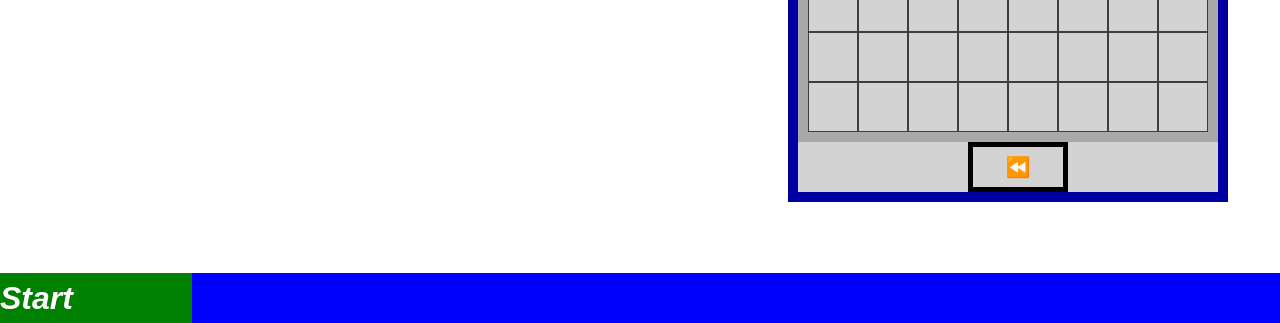
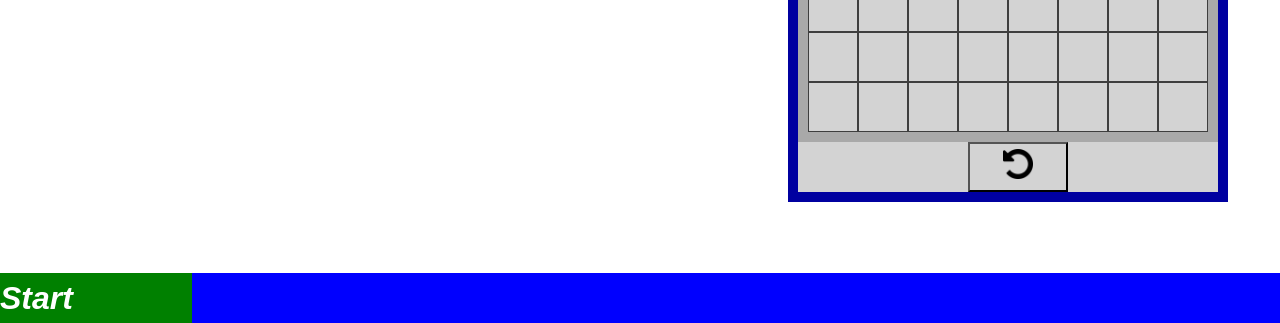
Before and after one commit to tainguynnn/minesweeper, a plain HTML site: page index.html in a window 1280 px wide. Shown: the part 477-800 px from the top of the page. Drawn offline with Linux system fonts and the light colour scheme.

Commit message:
change change change

```diff
--- a/assets/styles.css
+++ b/assets/styles.css
@@ -177,7 +177,6 @@ body{
     font-size: 20px;
     background-color: lightgray;
 
-    border: 5px solid black;
 }
 
 #flag1:hover, #flag2:hover, #flag3:hover,#bomb1:hover, #bomb2:hover, #bomb3:hover{
@@ -187,6 +186,11 @@ body{
 #flag1, #flag2, #flag3,#bomb1, #bomb2, #bomb3{
     border: 1px solid black;
     border-radius: 10px;
+}
+
+.undo-img{
+    height: 30px;
+    width: 30px;
 }
 
 .taskbar{
--- a/index.html
+++ b/index.html
@@ -45,7 +45,7 @@
             </div>
             <button id="flag-button">🚩</button>
             <button id="undo">
-                ⏪
+                <img class="undo-img" src="./assets/undo.png" alt="">
             </button>
         </div>
 
@@ -79,7 +79,7 @@
                     <p class="howToPlay__line">click on a tile to play, If you click a tile with a mine, you lose</p>
                     <p class="howToPlay__line">the Number in a tile show the number of mines around that tile</p>
                     <p class="howToPlay__line">In this game, there is only 10 mines. Your goal is to click all the tile without the mines inside</p>
-                    <p class="howToPlay__line">Mark the tile that you think there posibibly be a bomb to avoid accidentally click with the flag 🚩</p>
+                    <p class="howToPlay__line">Mark the tile that you think there posibibly be a bomb to avoid accidentally click with the flag 🚩using right click</p>
                     <p class="howToPlay__line">Click the smiley face to restart the game or the ⏪ to undo</p>
 
 
@@ -91,10 +91,8 @@
 
     </body>
 <script>
-
     var closeX = document.querySelector(".close-btn")
     var closeX2 = document.querySelector(".close-btn2")
-
     var overlay = document.querySelector(".overlay");
     var overlay2 = document.querySelector(".overlay2");
     var choose  = document.querySelector(".program.choose-flag")
@@ -104,7 +102,6 @@
     var time = 0;
     var mineCount = document.getElementById("mines-count")
     document.querySelector("#timer").innerHTML = time
-
     setInterval(setTimer,1000)
     function setTimer(){
         if(mineCount != "won"){
```
Also changed, not shown: assets/undo.png (added).
